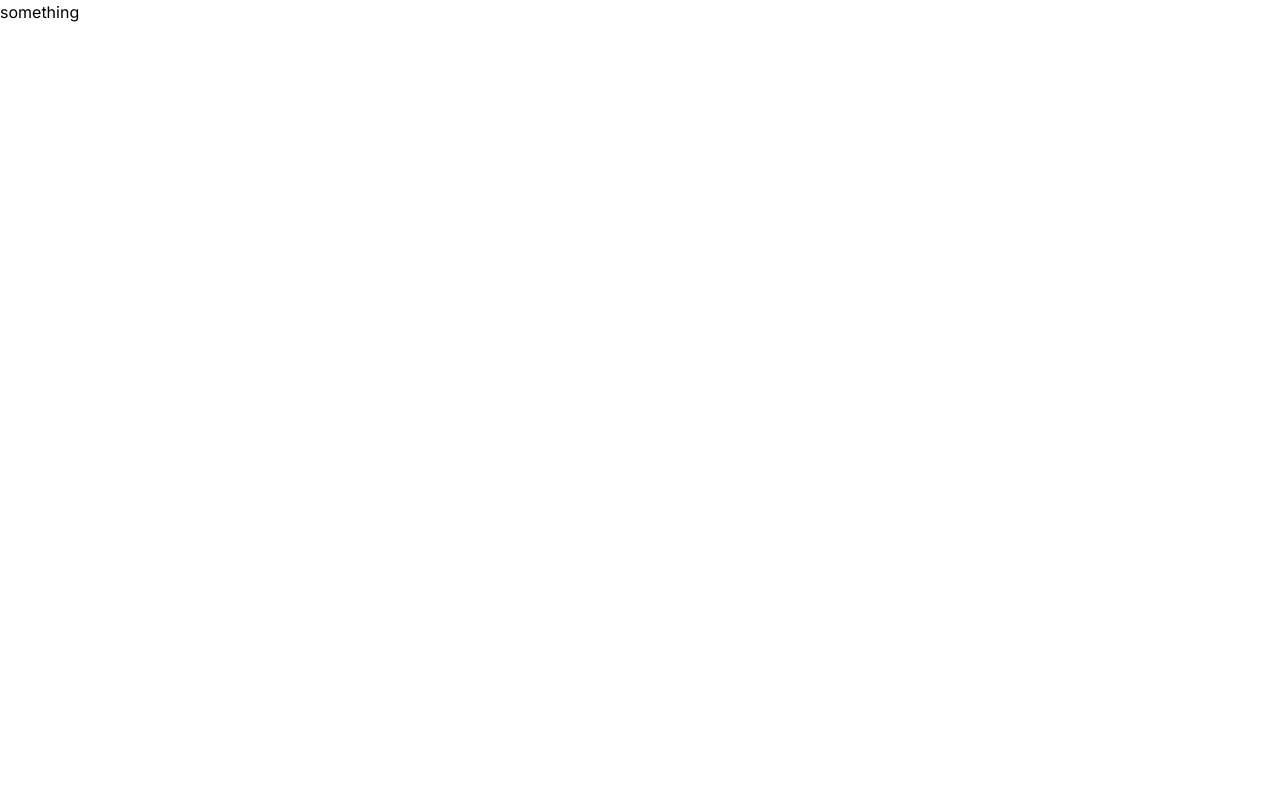
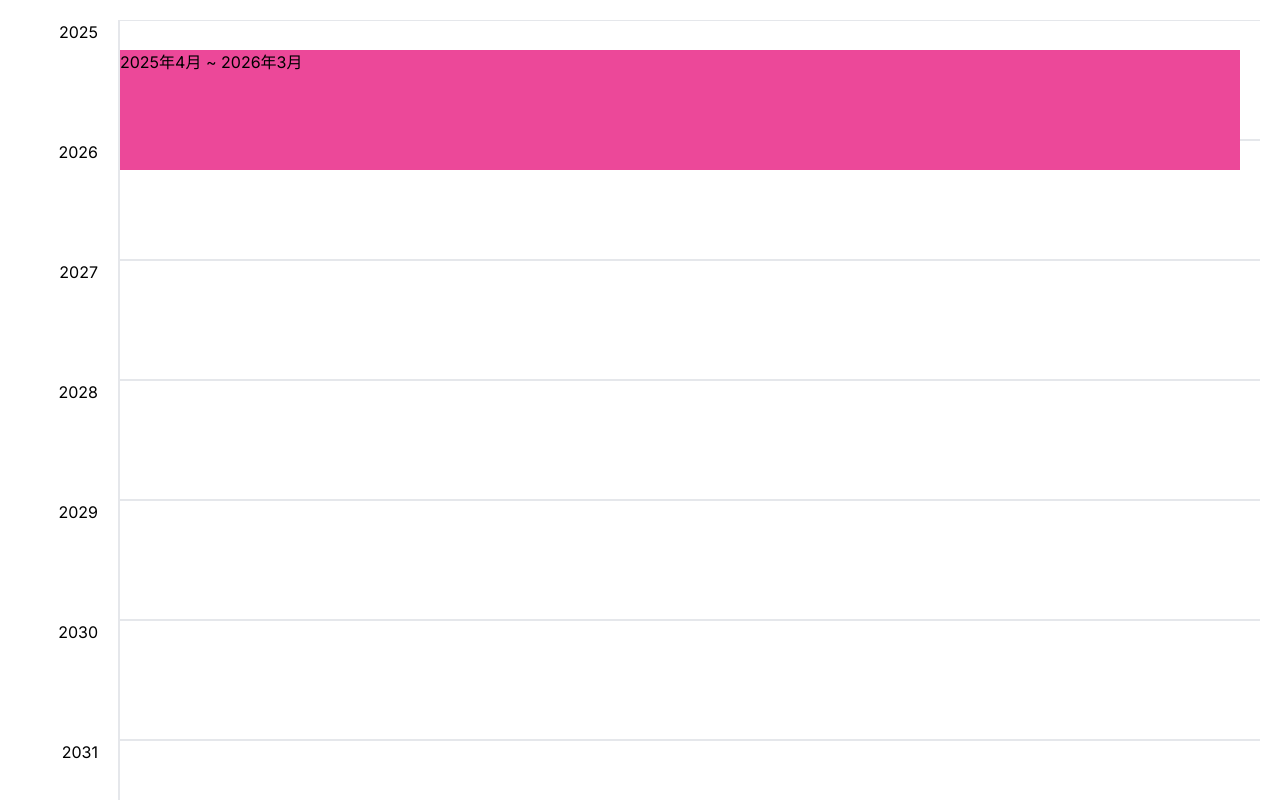
Before and after one commit to a-company-jp/a-project-frontend, a Next.js app: page /career-edit/1 in a window 1280 px wide. Shown: the top 800 px of the page. Built offline with nearby package versions, Linux system fonts and the light colour scheme.

Commit message:
Googleカレンダー風UIを表示

```diff
--- a/src/app/career-edit/[userId]/page.tsx
+++ b/src/app/career-edit/[userId]/page.tsx
@@ -1,9 +1,10 @@
+import EditingCareerCalendar from "@/components/EditingCareerCarendar";
 import React from "react";
 
 const careerEdit = () => {
   return (
-    <div className="h-screen w-screen flex">
-      <div className="w-full grid grid-cols-5">something</div>
+    <div className="p-5">
+      <EditingCareerCalendar />
     </div>
   );
 };
```
